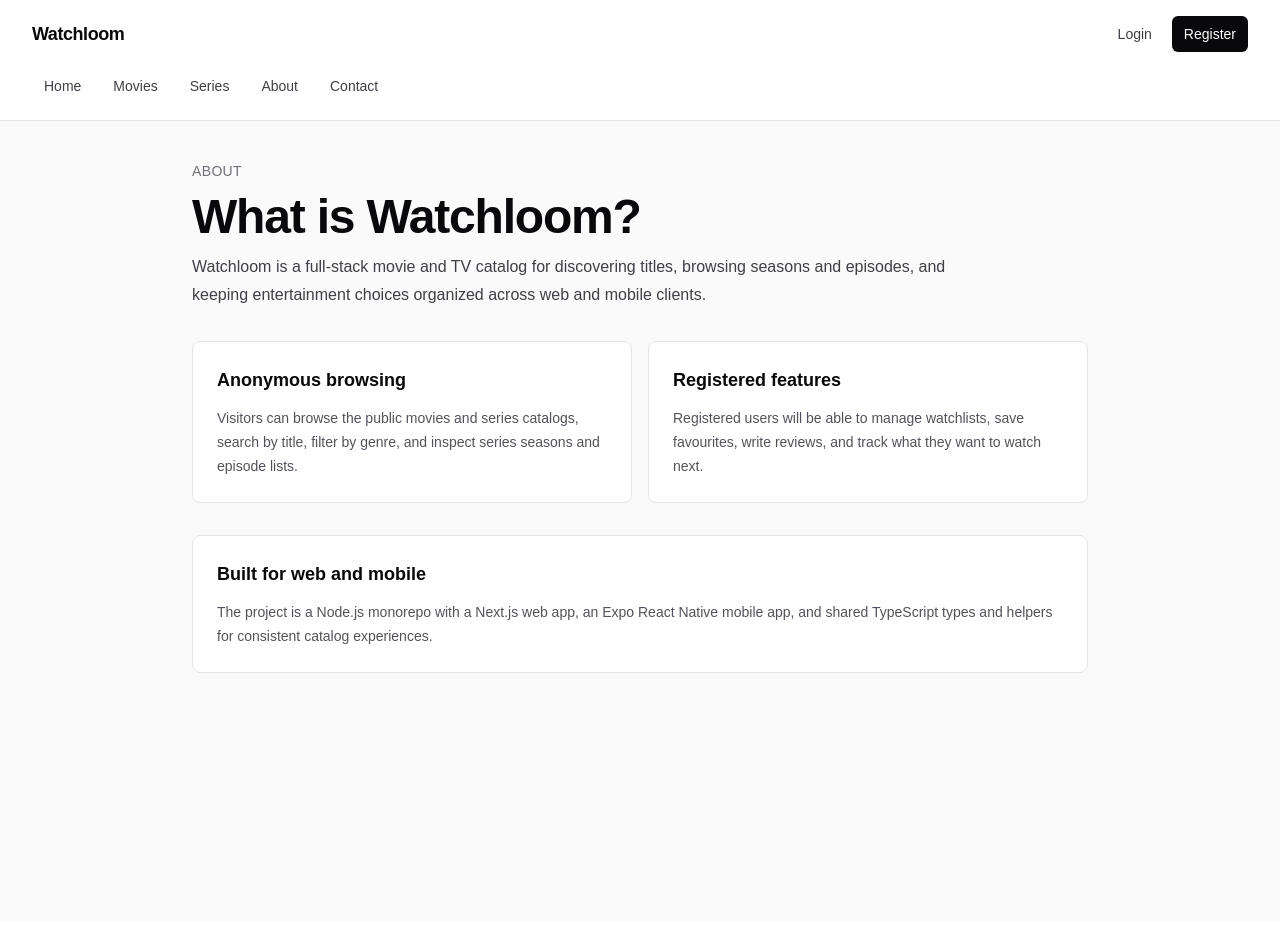
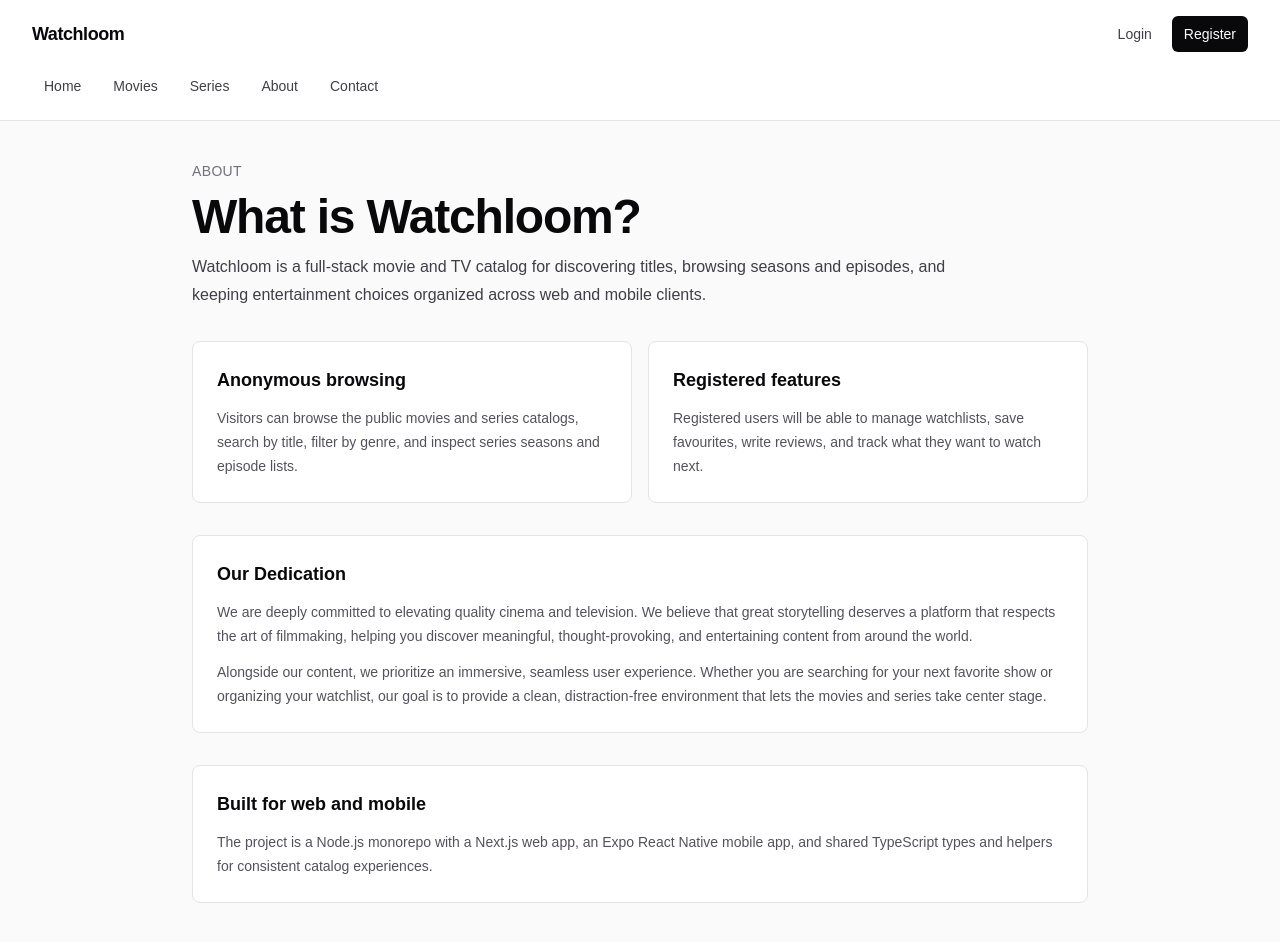
Before and after one commit to PlamenPlamenovStanchev/WatchloomApp, a Next.js app in the folder watchloom-web/: page /about in a window 1280 px wide. Before the commit the page ends 921 px from the top, so only its background shows below. Built offline with nearby package versions, Linux system fonts and the light colour scheme.

Commit message:
enhancing About page

```diff
--- a/watchloom-web/src/app/about/page.tsx
+++ b/watchloom-web/src/app/about/page.tsx
@@ -32,6 +32,16 @@
         </section>
 
         <section className="rounded-lg border border-zinc-200 bg-white p-6 dark:border-zinc-800 dark:bg-zinc-950">
+          <h2 className="text-lg font-semibold">Our Dedication</h2>
+          <p className="mt-3 text-sm leading-6 text-zinc-600 dark:text-zinc-400">
+            We are deeply committed to elevating quality cinema and television. We believe that great storytelling deserves a platform that respects the art of filmmaking, helping you discover meaningful, thought-provoking, and entertaining content from around the world.
+          </p>
+          <p className="mt-3 text-sm leading-6 text-zinc-600 dark:text-zinc-400">
+            Alongside our content, we prioritize an immersive, seamless user experience. Whether you are searching for your next favorite show or organizing your watchlist, our goal is to provide a clean, distraction-free environment that lets the movies and series take center stage.
+          </p>
+        </section>
+
+        <section className="rounded-lg border border-zinc-200 bg-white p-6 dark:border-zinc-800 dark:bg-zinc-950">
           <h2 className="text-lg font-semibold">Built for web and mobile</h2>
           <p className="mt-3 text-sm leading-6 text-zinc-600 dark:text-zinc-400">
             The project is a Node.js monorepo with a Next.js web app, an Expo React Native mobile
```
